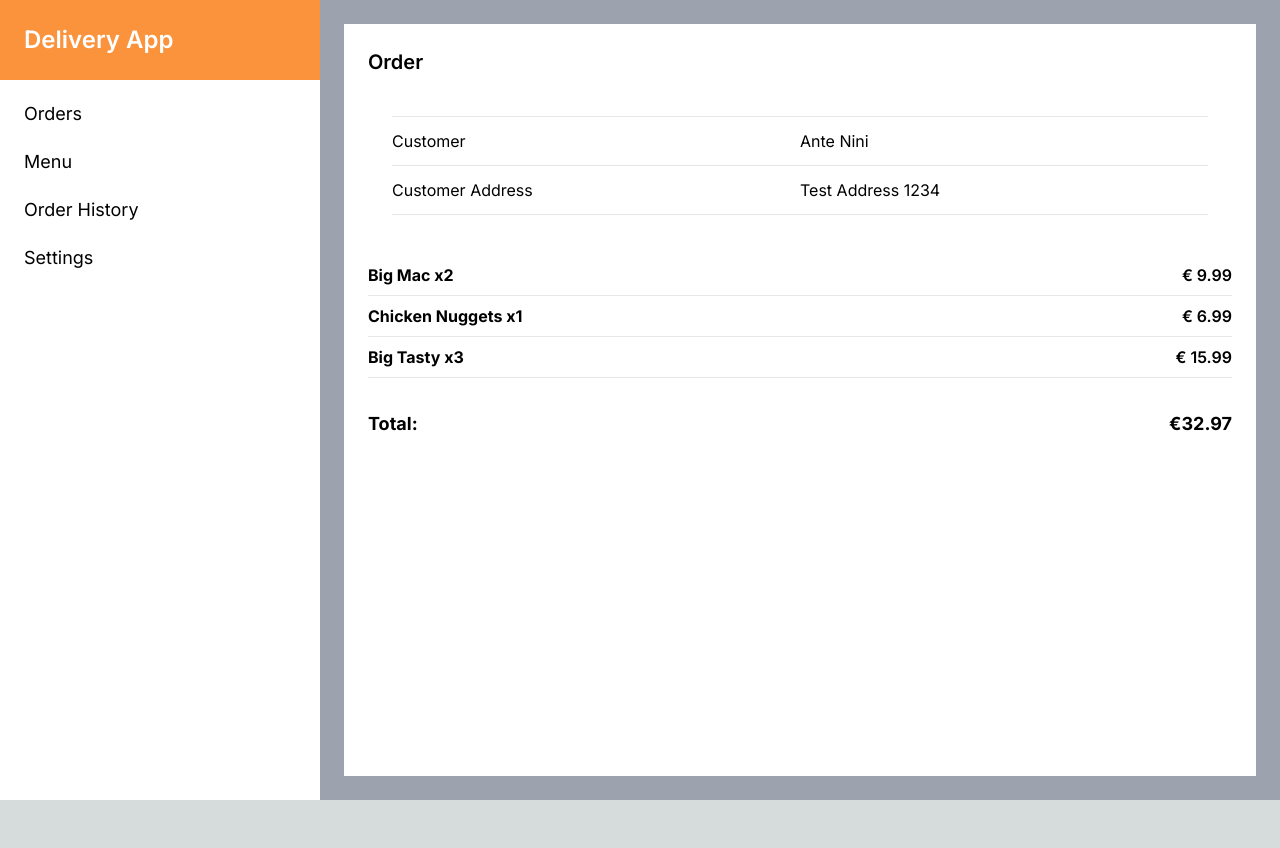
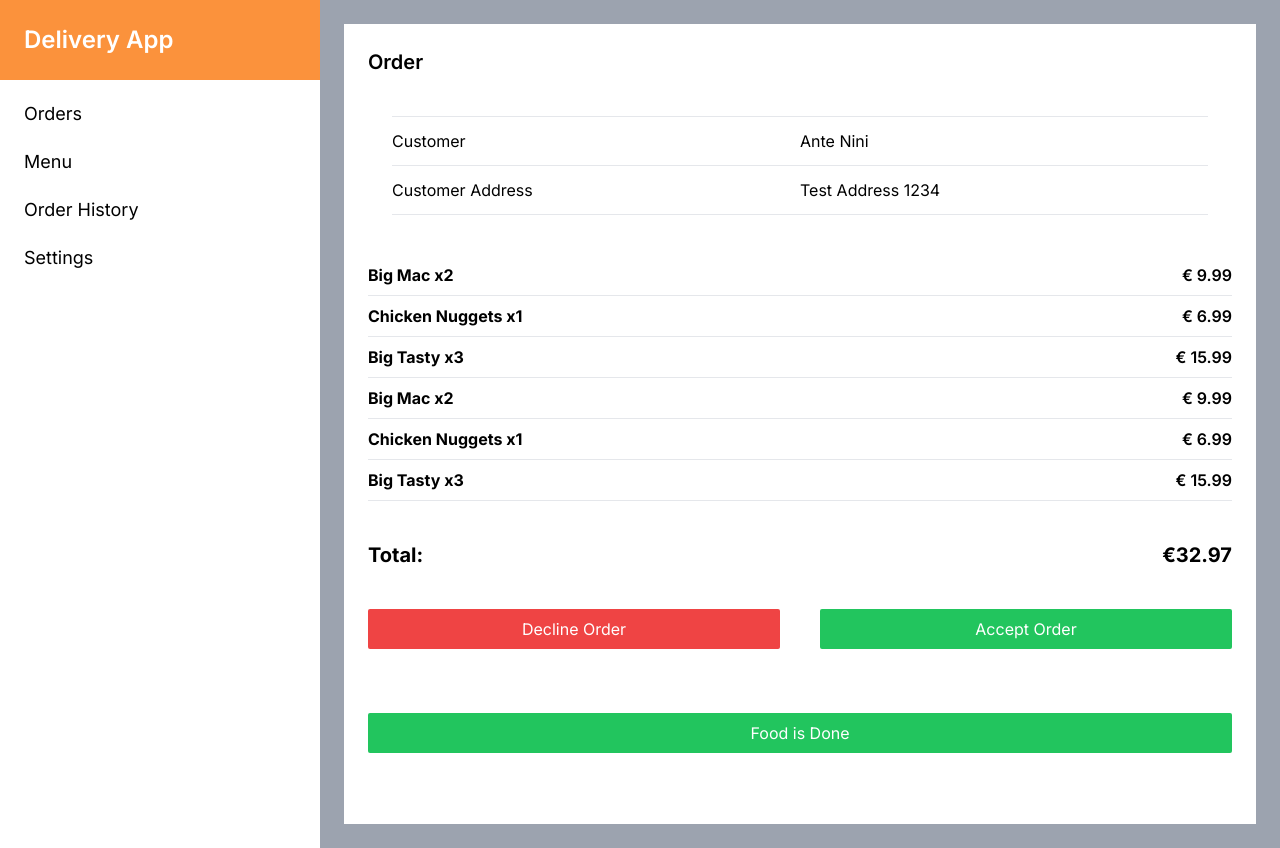
Before and after one commit to AnteAntonini/delivery-app-dashboard, a Next.js app: page /orders/1 in a window 1280 px wide. Before the commit the page ends 800 px from the top, so only its background shows below. Built offline with nearby package versions, Linux system fonts and the light colour scheme.

Commit message:
fix overflow

```diff
--- a/app/(pages)/orders/[orderID]/page.js
+++ b/app/(pages)/orders/[orderID]/page.js
@@ -8,7 +8,7 @@ const OrderDetails = () => {
   });
 
   return (
-    <div>
+    <div className="h-screen">
       <div className="text-black p-6">
         <h1 className="text-xl font-semibold mb-10">Order</h1>
         <div className="px-6 mb-10">
@@ -30,11 +30,32 @@ const OrderDetails = () => {
               <span className="font-semibold">€ {dish.price}</span>
             </div>
           ))}
+          {dishes.map((dish) => (
+            <div className="flex justify-between border-b-[1px] border-gray py-2">
+              <span className="font-bold">
+                {dish.name} x{dish.quantity}
+              </span>
+              <span className="font-semibold">€ {dish.price}</span>
+            </div>
+          ))}
           <div>
-            <div className="flex justify-between mt-8">
-              <span className="font-bold text-lg">Total:</span>
-              <span className="font-bold text-lg"> €{totalPrice}</span>
+            <div className="flex justify-between my-10">
+              <span className="font-bold text-xl">Total:</span>
+              <span className="font-bold text-xl"> €{totalPrice}</span>
             </div>
+          </div>
+          <div className="flex justify-around mb-16">
+            <button className="text-white bg-red-500 py-2 rounded-sm cursor-pointer flex-1 mr-10">
+              Decline Order
+            </button>
+            <button className="text-white bg-green-500 py-2  rounded-sm cursor-pointer flex-1">
+              Accept Order
+            </button>
+          </div>
+          <div className="flex ">
+            <button className="text-white bg-green-500 py-2  rounded-sm cursor-pointer flex-1">
+              Food is Done
+            </button>
           </div>
         </div>
       </div>
--- a/app/components/CustomTable.jsx
+++ b/app/components/CustomTable.jsx
@@ -11,7 +11,7 @@ export const CustomTable = ({
   menuTable,
 }) => {
   return (
-    <div className="p-6">
+    <div className="p-6 h-full">
       <div className="flex justify-between">
         <h1 className="text-black font-bold text-lg">{title}</h1>
         {menuTable && (
--- a/app/components/PageWrapper.jsx
+++ b/app/components/PageWrapper.jsx
@@ -1,8 +1,8 @@
 export default function PageWrapper({ children }) {
   return (
-    <main className="flex flex-1 min-h-screen items-center justify-start">
-      <div className="w-full h-screen bg-gray-400 p-6">
-        <div className="bg-white h-full">{children}</div>
+    <main className="flex flex-1 items-center justify-start min-h-screen">
+      <div className="w-full bg-gray-400 p-6">
+        <div className="bg-white ">{children}</div>
       </div>
     </main>
   );
--- a/app/components/SideNavigation.jsx
+++ b/app/components/SideNavigation.jsx
@@ -21,7 +21,7 @@ export default function SideNavigation() {
   ];
 
   return (
-    <div className="h-screen w-1/4 bg-white ">
+    <div className="min-h-screen flex flex-col w-1/4 bg-white">
       <div className="p-6 bg-orange-400">
         <h1 className="text-white text-2xl font-semibold">Delivery App</h1>
       </div>
--- a/app/layout.js
+++ b/app/layout.js
@@ -13,7 +13,7 @@ export const metadata = {
 export default function RootLayout({ children }) {
   return (
     <html lang="en">
-      <body className={`${inter.className} flex`}>
+      <body className={`${inter.className} flex min-h-screen`}>
         <SideNavigation />
         <PageWrapper>{children} </PageWrapper>
       </body>
```
